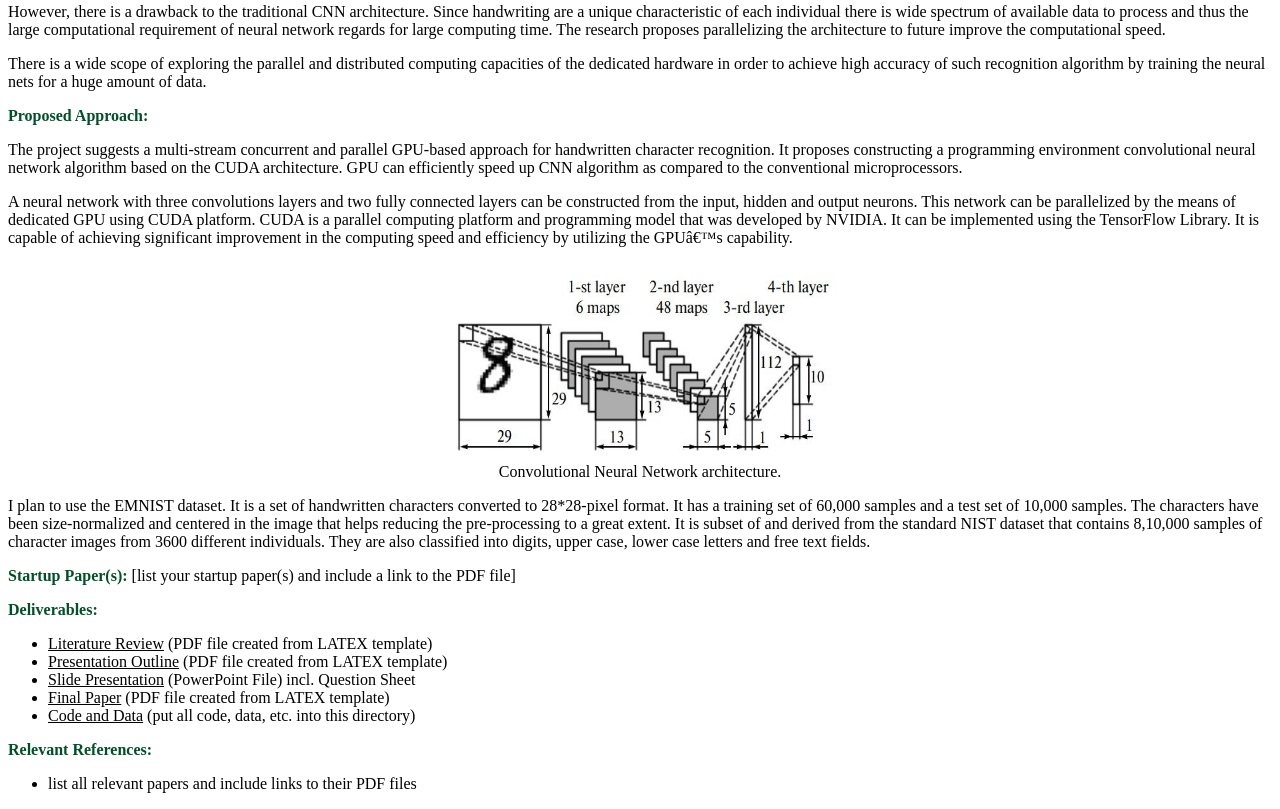
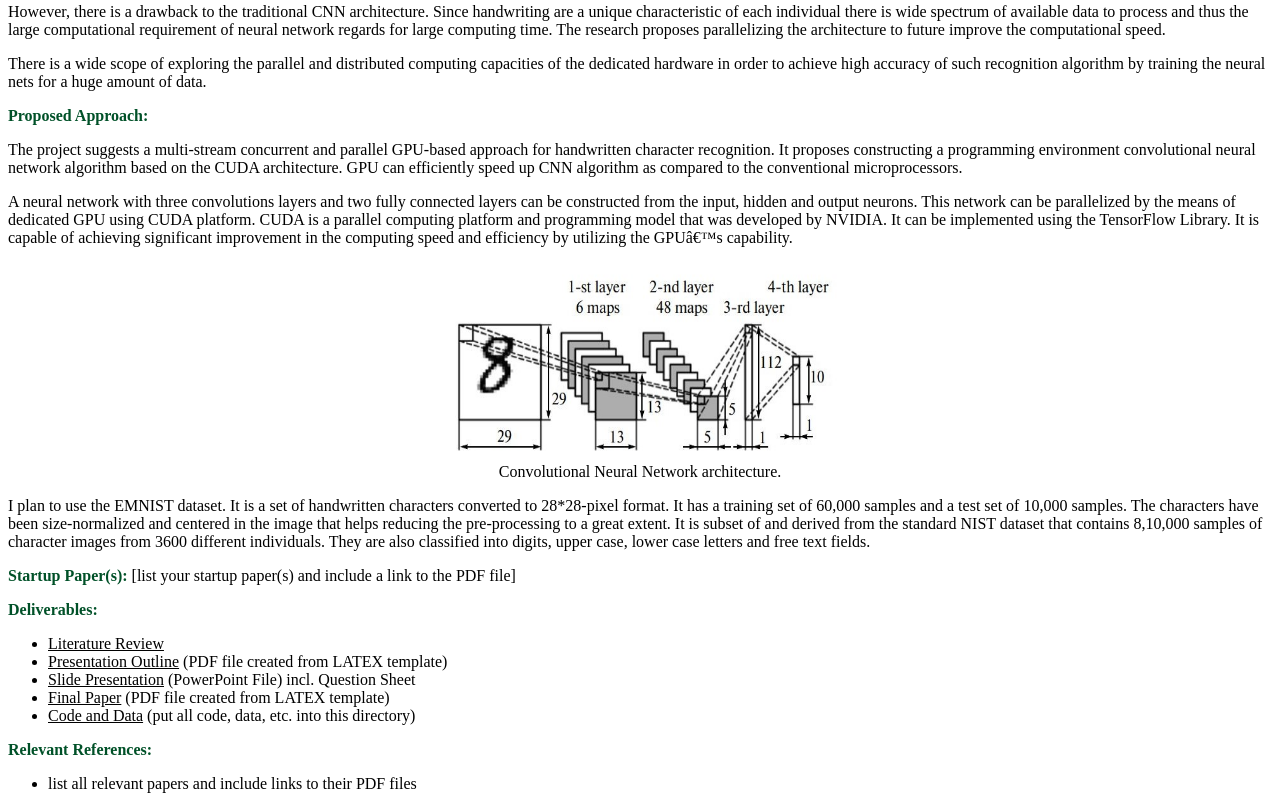
Before and after one commit to shreyapatel8/shreyapatel8.github.io, a plain HTML site: page index.html in a window 1280 px wide. Shown: the part 404-1213 px from the top of the page. Drawn offline with Linux system fonts and the light colour scheme.

Commit message:
literature review

```diff
--- a/index.html
+++ b/index.html
@@ -79,8 +79,7 @@
 <ul>
 
   <li>
-    <div align="left"><a href="Literature_Review.pdf"><font color="#000000">Literature Review</font></a> (PDF file created from
-LATEX template)</div>
+    <div align="left"><a href="Literature_Review.pdf"><font color="#000000">Literature Review</font></a></div>
   </li>
   <li>
     <div align="left"><a href="Presentation_Outline.pdf"><font color="#000000">Presentation Outline</font></a> (PDF file created from
```
